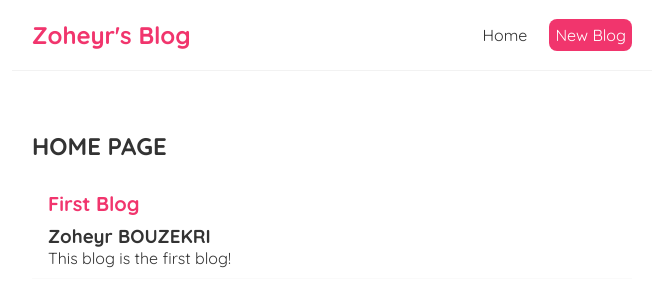
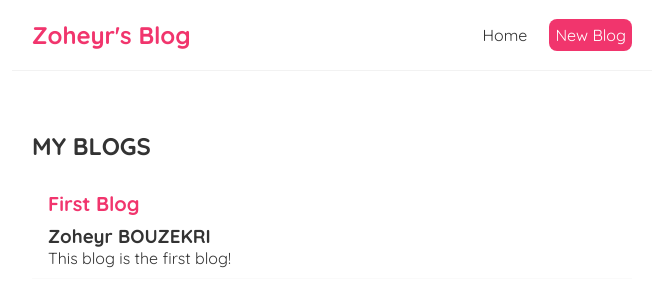
Before and after one commit to zoheyrbouzekri/React-Fundamentals-Blog, a React (Create React App) app: page /create in a window 1280 px wide. Shown: the top 306 px of the page, without its empty margins (308-971 px from the left). Built offline with nearby package versions, Linux system fonts and the light colour scheme.

Commit message:
Creat Independant BlogList

```diff
--- /dev/null
+++ b/src/BlogList.js
@@ -0,0 +1,18 @@
+const BlogList = ({ blogs, title }) => {
+
+    return (
+        <div className="blog-list">
+            <h2>{ title }</h2>
+            {blogs.map((blog) => (
+                <div className="blog-preview" key={blog.id}>
+                    <h2>{ blog.title }</h2>
+                    <h3>{ blog.author }</h3>
+                    <p>{ blog.body }</p>
+                </div>
+            ))}
+        </div>
+    );
+
+}
+
+export default BlogList;
--- a/src/Home.js
+++ b/src/Home.js
@@ -1,4 +1,5 @@
 import { useState } from "react";
+import BlogList from "./BlogList";
 
 const Home = () => {
 
@@ -8,15 +9,7 @@
 
     return (
         <div className="home">
-            <h2>HOME PAGE</h2>
-            {blogs.map((blog) => (
-                <div className="blog-preview" key={blog.id}>
-                    <h2>{ blog.title }</h2>
-                    <h3>{ blog.author }</h3>
-                    <p>{ blog.body }</p>
-                </div>
-            ))}
-
+            <BlogList blogs={blogs} title="MY BLOGS"/>
         </div>
     );
 }
```
